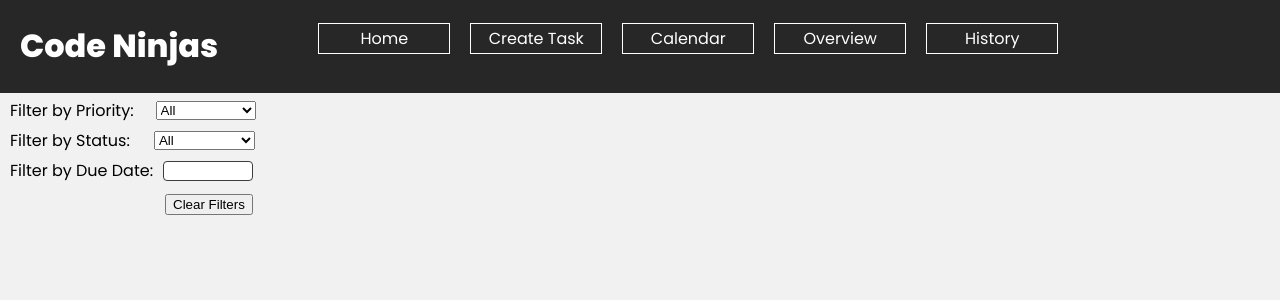
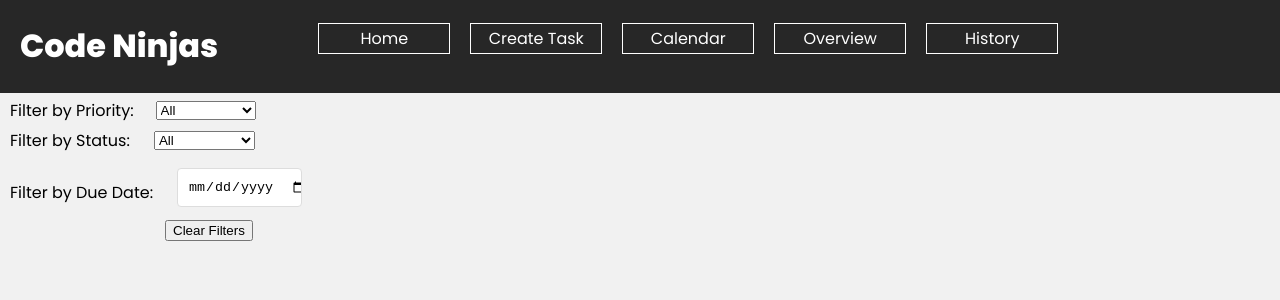
Before and after one commit to NightWolfz2/CTRLALTDELETE, a React (Create React App) app in the folder frontend/: page /Overview in a window 1280 px wide. Shown: the top 300 px of the page. Built offline with nearby package versions, Linux system fonts and the light colour scheme.

Commit message:
Updated Overview

```diff
--- a/frontend/src/index.css
+++ b/frontend/src/index.css
@@ -168,6 +168,13 @@ div.error {
   margin-top: 5px;
   margin-left: 10px;
   display: flex;
+  align-items: center;
+
+}
+.date-select {
+  margin-left: 24px;
+  width: 125px;
+  display: flex;
 }
 .due-date-select {
   margin-left: 10px;
--- a/frontend/src/pages/Overview.js
+++ b/frontend/src/pages/Overview.js
@@ -1,19 +1,7 @@
-/*import { useEffect } from "react"
-import { useTasksContext } from "../hooks/useTasksContext"
-
-const Overview = () => {
-    return (
-        <h2>Overview</h2>
-      )
-}
-
-export default Overview
-
-*/
 import React, { useState } from "react";
 import DatePicker from "react-datepicker";
 import "react-datepicker/dist/react-datepicker.css";
-import "../../src/index.css";
+
 const Overview = () => {
   const [priorityLevel, setPriorityLevel] = useState("All");
   const [status, setStatus] = useState("All");
@@ -59,7 +47,7 @@ const Overview = () => {
     </div>
     <div className="due-date-label">
       <label>Filter by Due Date:</label>
-      <DatePicker className="due-date-select" selected={dueDate} onChange={duedateChange} />
+        <input className = "date-select" type="date"></input>
     </div>
 
     <div className="clear-button">
```
